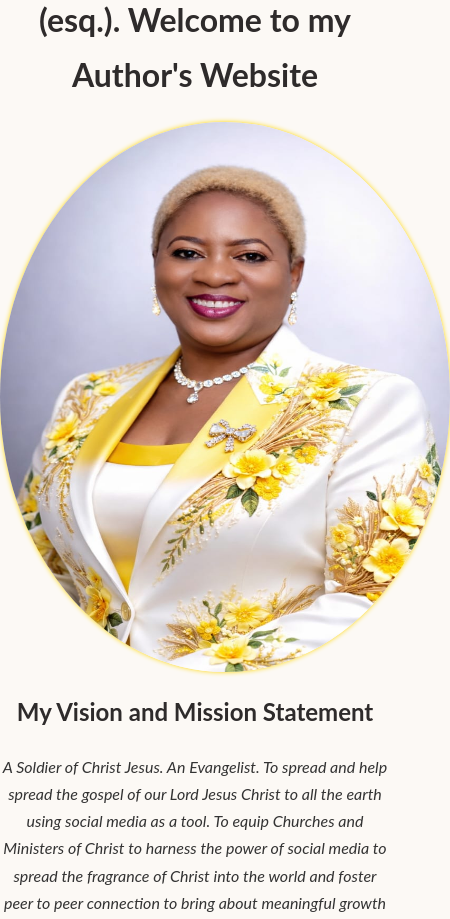
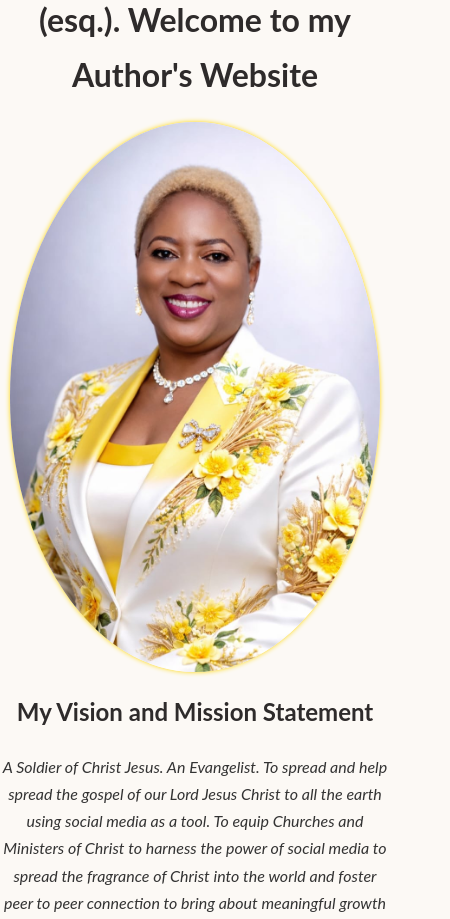
Before and after one commit to EbenEzekiel/authorwebsite, a React (Vite) app: page / in a window 390 px wide. Shown: the part 960-1879 px from the top of the page, 450 px wide, since content can reach past the window. Built offline with nearby package versions, Linux system fonts and the light colour scheme.

Commit message:
screen querying on home page

```diff
--- a/src/assets/HomeBody.css
+++ b/src/assets/HomeBody.css
@@ -7,6 +7,7 @@
     display: block;
     margin: 20px auto;
     width: 450px;
+    max-width: 95%;
     height: 550px;
     border-radius: 50%;
     /* border: 1.7px solid gold; */
@@ -55,3 +56,9 @@
         align-items: center;
     }
 }
+
+@media (max-width: 450px) {
+    #best-sellers img, #identity img {
+        width: 90%;
+    }
+}
```
Also changed, not shown: src/App.jsx (+0 -29 lines).
